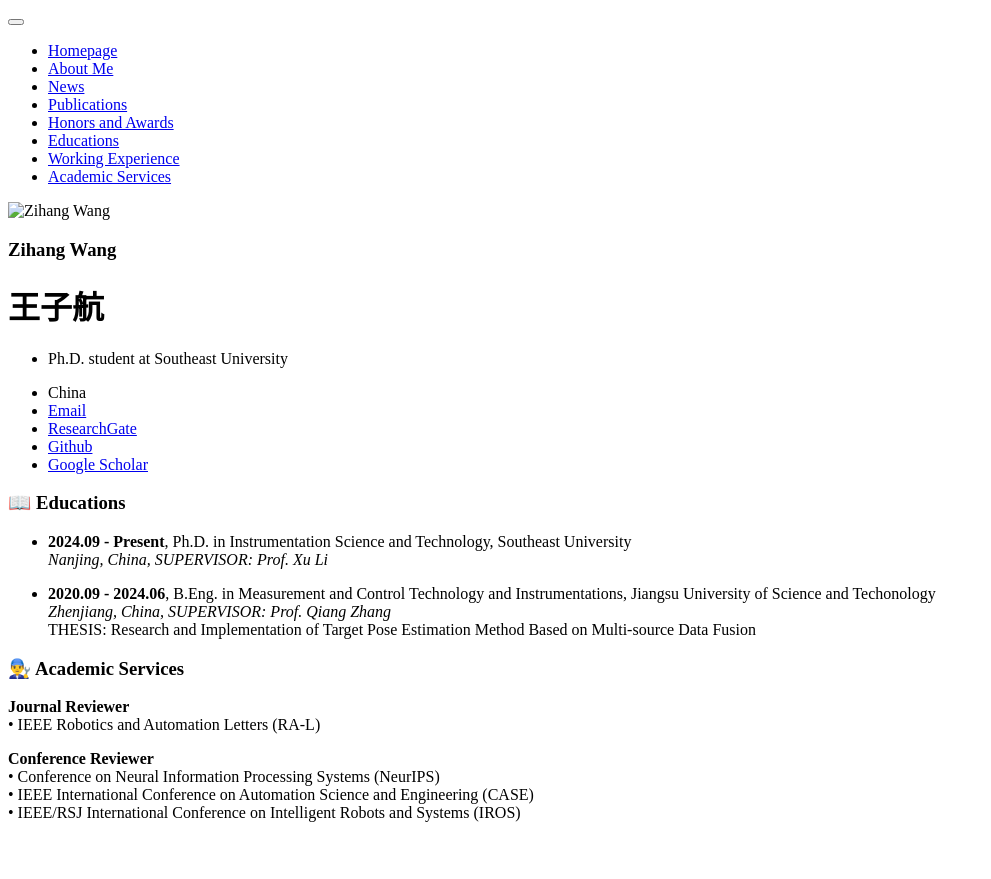
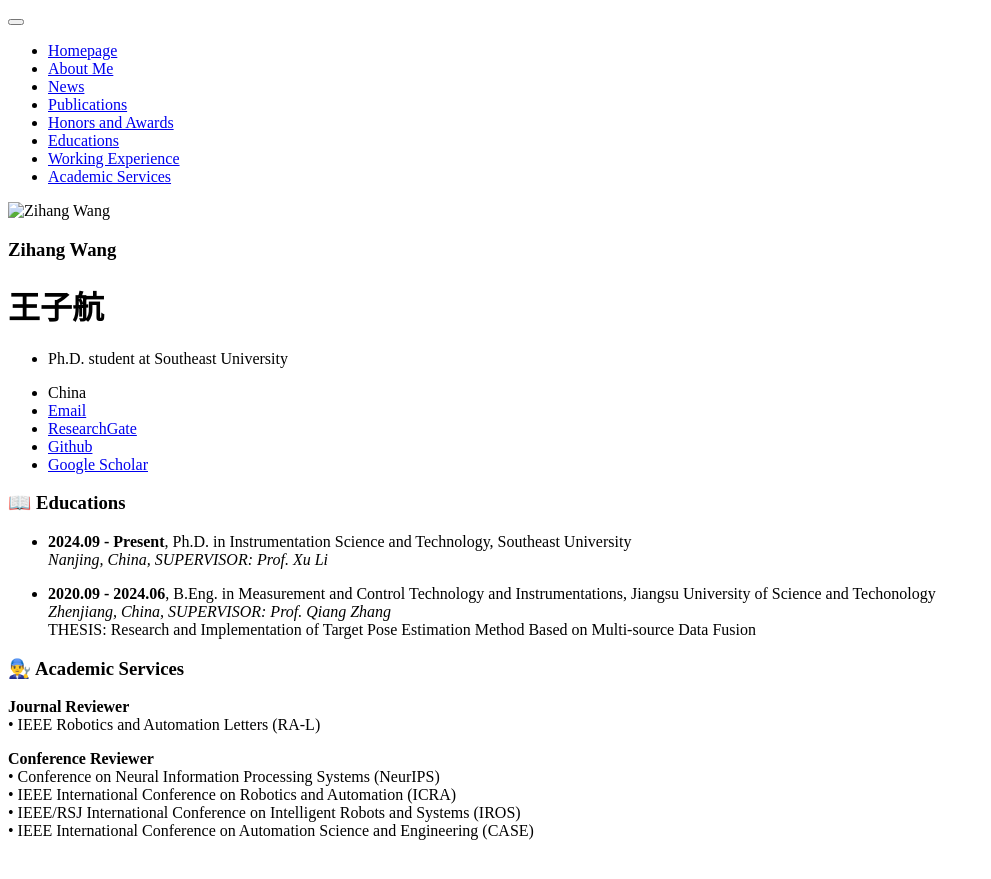
Before and after one commit to wangzihanggg/wangzihanggg.github.io, a Jekyll site: the page built from _pages/includes/others.md, in a window 1280 px wide. Shown: the top 879 px of the page, without its empty margins (0-991 px from the left). Built offline with Jekyll 4.4.1, drawn with Linux system fonts in a browser that asks for light colours; our own code applies the rules of GitHub Pages for plain Markdown files.

Commit message:
Update conference reviewer list in others.md

```diff
--- a/_pages/includes/others.md
+++ b/_pages/includes/others.md
@@ -20,6 +20,7 @@
 
 <p><strong>Conference Reviewer</strong><br>
 &bull; Conference on Neural Information Processing Systems (NeurIPS)<br>
-&bull; IEEE International Conference on Automation Science and Engineering (CASE)<br>
-&bull; IEEE/RSJ International Conference on Intelligent Robots and Systems (IROS)
+&bull; IEEE International Conference on Robotics and Automation (ICRA)<br>
+&bull; IEEE/RSJ International Conference on Intelligent Robots and Systems (IROS)<br>
+&bull; IEEE International Conference on Automation Science and Engineering (CASE)
 </p>
```
